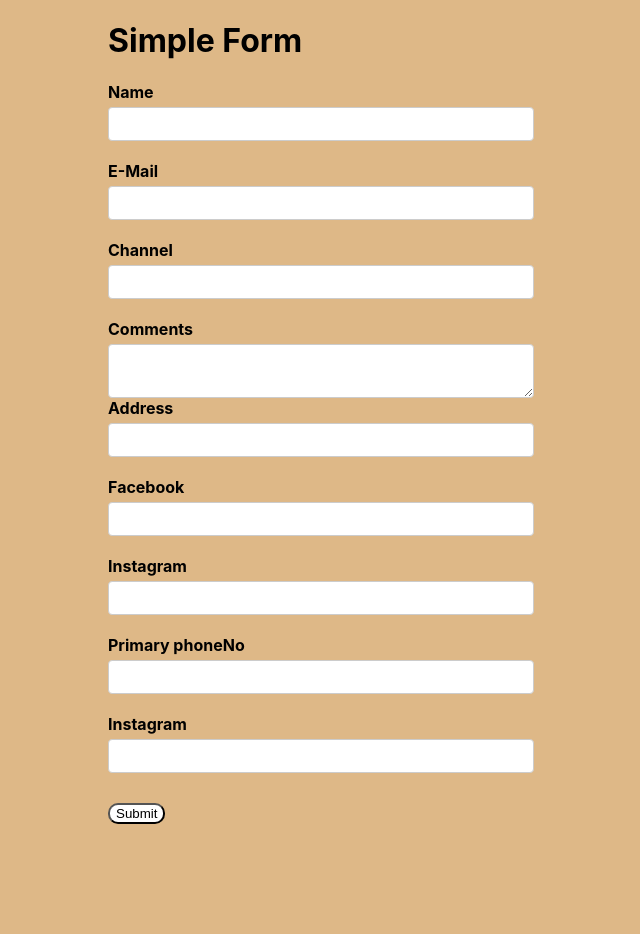
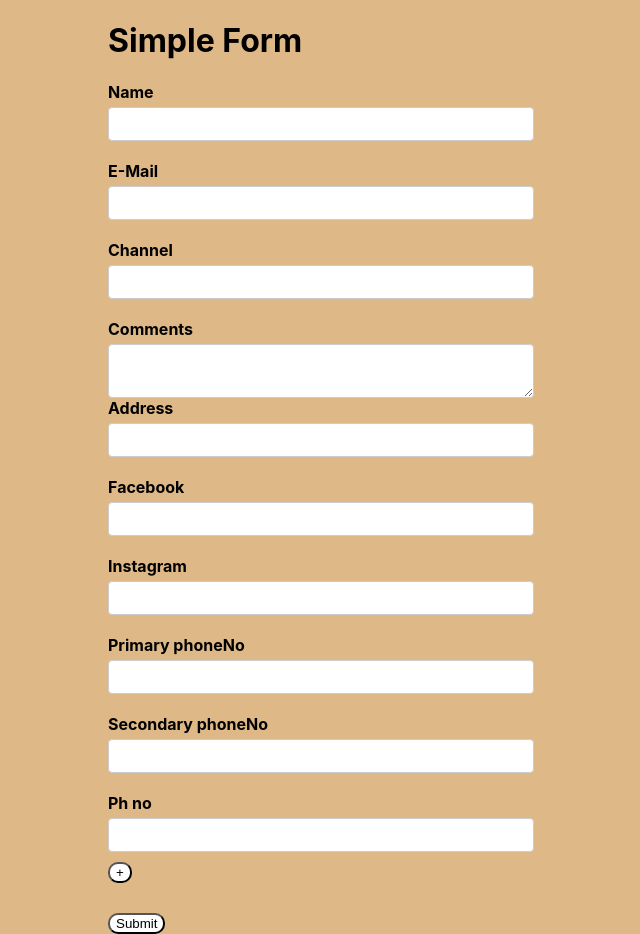
Before and after one commit to apurvgupta-ops/React, a React (Create React App) app: page / in a window 1280 px wide. Shown: the whole page, without its empty margins (319-959 px from the left). Before the commit the page ends 824 px from the top, so only its background shows below. Built offline with nearby package versions, Linux system fonts and the light colour scheme.

Commit message:
RF Field Array

```diff
--- a/src/App.css
+++ b/src/App.css
@@ -14,6 +14,7 @@ label {
 }
 
 input[type="text"],
+input[type="number"],
 input[type="email"],
 textarea {
   display: block;
--- a/src/React Formik/Formik Components(New Form)/newForm.js
+++ b/src/React Formik/Formik Components(New Form)/newForm.js
@@ -1,4 +1,11 @@
-import { useFormik, Formik, Form, Field, ErrorMessage } from "formik";
+import {
+  useFormik,
+  Formik,
+  Form,
+  Field,
+  ErrorMessage,
+  FieldArray,
+} from "formik";
 import React from "react";
 import * as Yup from "yup";
 
@@ -17,6 +24,7 @@ const initialValues = {
 
   //Array
   phoneNo: ["", ""],
+  phNo: [""],
 };
 const onSubmit = (values) => {
   console.log("Form data", values);
@@ -99,8 +107,36 @@ const Validations = () => {
         </div>
 
         <div className="form-control">
-          <label htmlFor="secondaryNo">Instagram</label>
+          <label htmlFor="secondaryNo">Secondary phoneNo</label>
           <Field type="text" id="secondaryNo" name="phoneNo[1]" />
+        </div>
+
+        {/* Field Array */}
+        <div className="form-control">
+          <label>Ph no</label>
+          <FieldArray type="text" name="phNo">
+            {(props) => {
+              {
+                /* console.log("Field Props", props); */
+              }
+              const { form, push, remove } = props;
+              const { values } = form;
+              const { phNo } = values;
+              return (
+                <div>
+                  {phNo.map((number, index) => (
+                    <div key={index}>
+                      <Field type="text" name={`phNo[${index}]`} />
+                      {index > 0 && (
+                        <button onClick={() => remove(index)}>-</button>
+                      )}
+                      <button onClick={() => push(index)}>+</button>
+                    </div>
+                  ))}
+                </div>
+              );
+            }}
+          </FieldArray>
         </div>
 
         <button type="submit">Submit</button>
```
